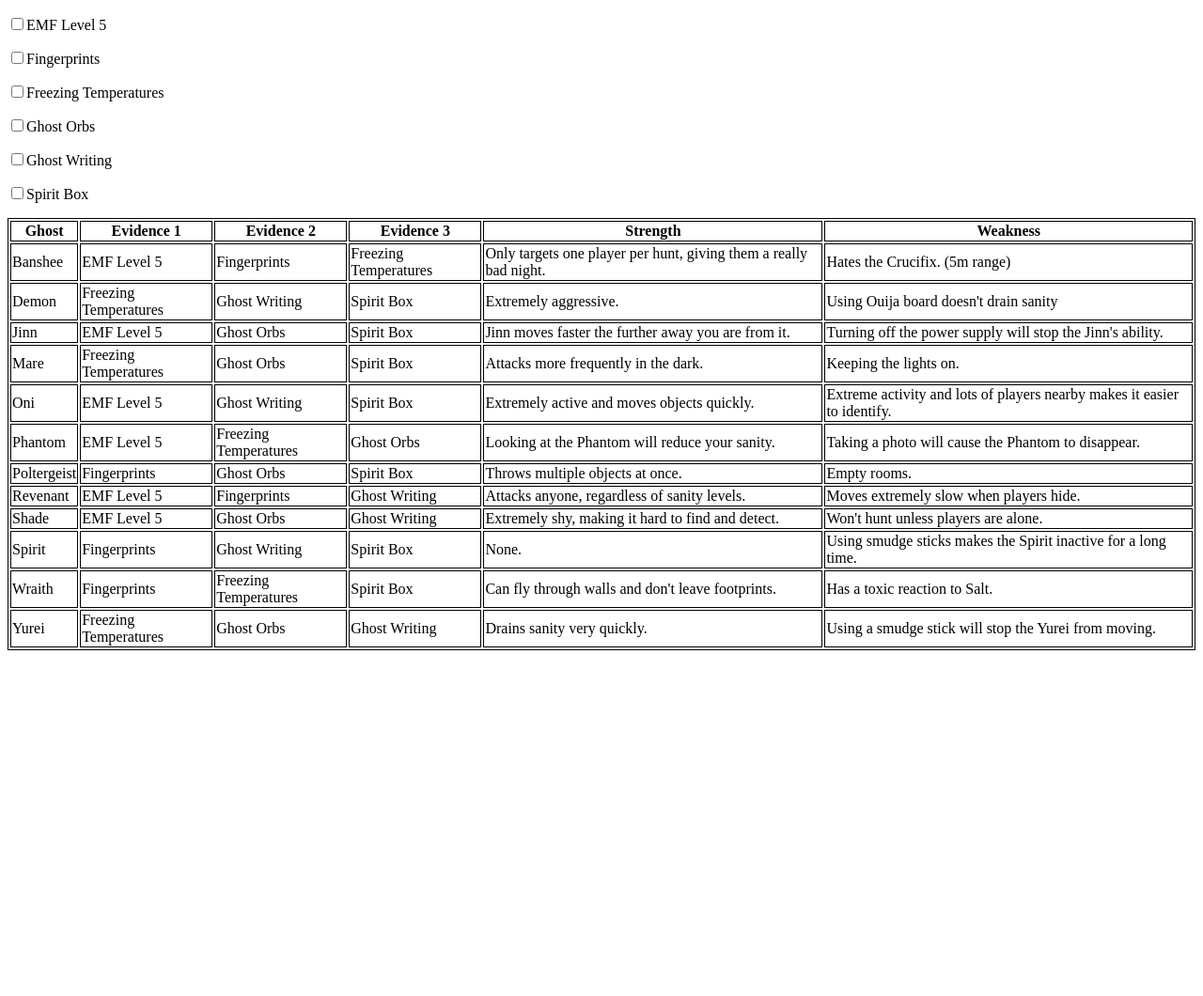
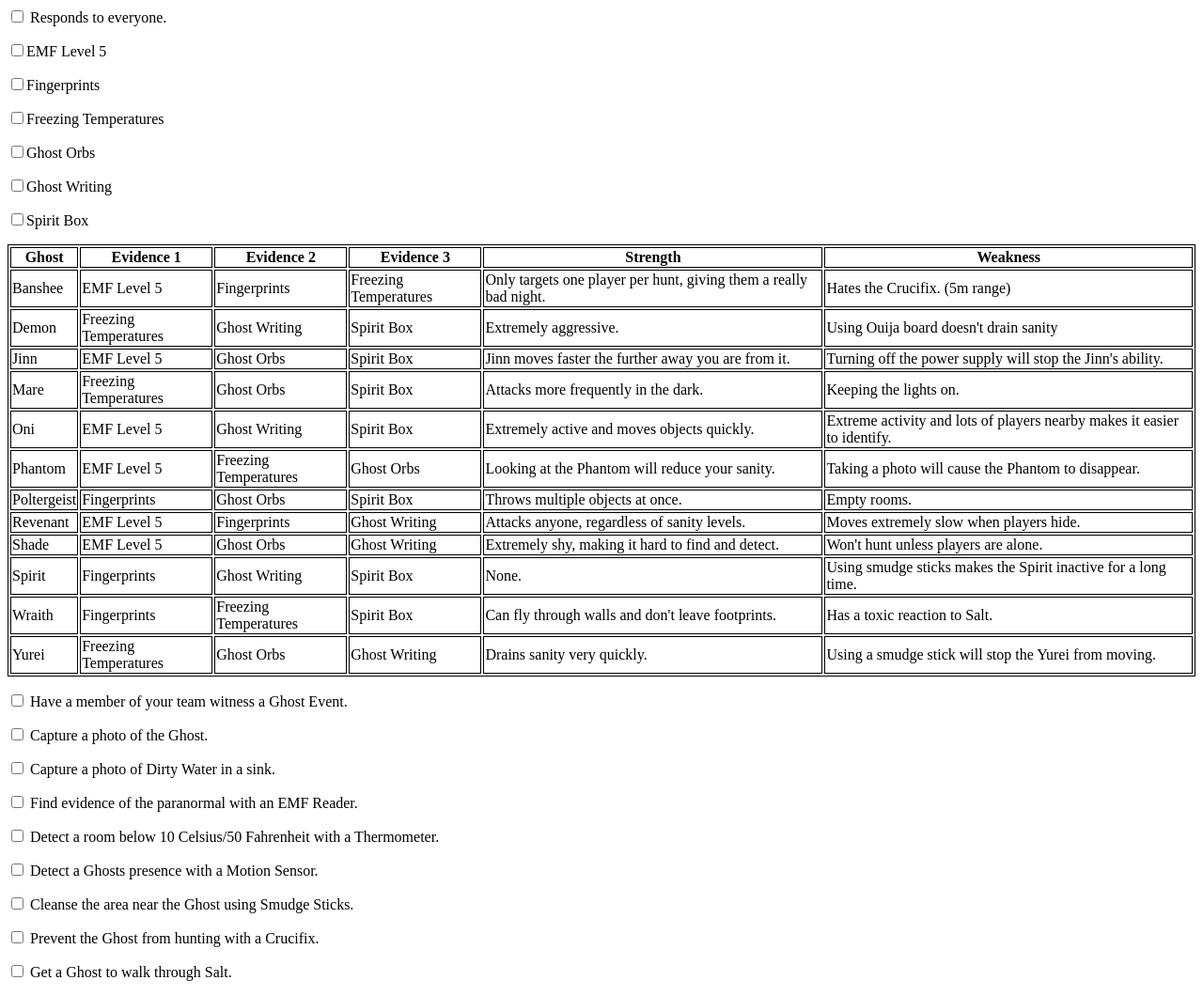
Before and after one commit to mech5462/redesigned-octo-telegram, a plain HTML site: page index.html in a window 1280 px wide. Shown: the whole page at 94% size. Before the commit the page ends 800 px from the top, so only its background shows below. Drawn offline with nearby package versions, Linux system fonts and the light colour scheme.

Commit message:
Add files via upload

```diff
--- a/index.html
+++ b/index.html
@@ -1,4 +1,3 @@
-<!DOCTYPE html>
 <html>
 <head>
 	<style type="text/css">
@@ -6,6 +5,12 @@
 			border: 1px solid black;
 		}
 		.checked {
+			background: lightgreen;
+		}
+		.highlight {
+			background: lightgreen;
+		}
+		input:checked + label{
 			background: lightgreen;
 		}
 	</style>
@@ -96,11 +101,21 @@
  						'Ghost Writing': false,
  						'Spirit Box': false},
  			},
+			bonuses: {'Detect a room below 10 degrees': false,},
 		})
 	}
 	</script>
 </head>
 <body>
+	<style type="text/css">
+		input: checked + label{
+			background: lightgreen;
+		}
+	</style>
+	<p>
+		<input id="checkbox10" type="checkbox">
+		<label for="checkbox10">Responds to everyone.</label>
+	</p>
 	<div id="app">
 		<p v-for="(value, key, idx) in evidences">
 			<input type="checkbox" v-model="evidences[key]">{{key}}
@@ -129,5 +144,41 @@
 			</tbody>
 		</table>
 	</div>
+	<p>
+		<input id="checkbox1" type="checkbox">
+		<label for="checkbox1">Have a member of your team witness a Ghost Event.</label>
+	</p>
+	<p>
+		<input id="checkbox2" type="checkbox">
+		<label for="checkbox2">Capture a photo of the Ghost.</label>
+	</p>
+	<p>
+		<input id="checkbox3" type="checkbox">
+		<label for="checkbox3">Capture a photo of Dirty Water in a sink.</label>
+	</p>
+	<p>
+		<input id="checkbox4" type="checkbox">
+		<label for="checkbox4">Find evidence of the paranormal with an EMF Reader.</label
+	</p>
+	<p>
+		<input id="checkbox5" type="checkbox">
+		<label for="checkbox5">Detect a room below 10 Celsius/50 Fahrenheit with a Thermometer.</label>
+	</p>
+	<p>
+		<input id="checkbox6" type="checkbox">
+		<label for="checkbox6">Detect a Ghosts presence with a Motion Sensor.</label>
+	</p>
+	<p>
+		<input id="checkbox7" type="checkbox">
+		<label for="checkbox7">Cleanse the area near the Ghost using Smudge Sticks.</label>
+	</p>
+	<p>
+		<input id="checkbox8" type="checkbox">
+		<label for="checkbox8">Prevent the Ghost from hunting with a Crucifix.</label>
+	</p>
+	<p>
+		<input id="checkbox9" type="checkbox">
+		<label for="checkbox9">Get a Ghost to walk through Salt.</label>
+	</p>
 </body>
 </html>
```
